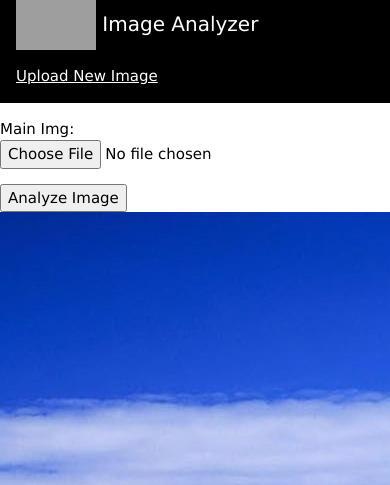
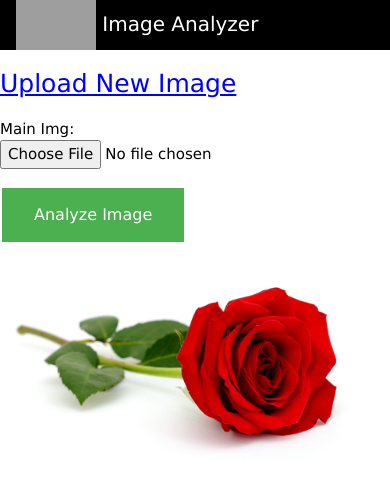
Before and after one commit to aniketparsewar/VisionApp, a Django app: page /image_upload in a window 390 px wide; the page is wider, and only the part inside the window is pictured. Shown: the top 485 px of that part. Run offline with Django 3.2, Linux system fonts and the light colour scheme; grey boxes are pictures that could not be loaded.

Commit message:
responsive add

```diff
--- a/MyLens/templates/vision/home.html
+++ b/MyLens/templates/vision/home.html
@@ -10,25 +10,40 @@
       <link rel="apple-touch-icon" href="apple-touch-icon.png">
       <link rel="stylesheet" href="https://www.w3schools.com/w3css/4/w3.css">
       <meta name="description" content="Image Analyzer">
+<style>
+.button {
+  background-color: #4CAF50;
+  border: none;
+  color: white;
+  padding: 15px 32px;
+  text-align: center;
+  text-decoration: none;
+  display: inline-block;
+  font-size: 16px;
+  margin: 4px 2px;
+  cursor: pointer;
+}
+</style>
 </head>
 <body>
 <div class="w3-container w3-black">
          <a style="font-size:20px"><img src="https://neurohive.io/wp-content/uploads/2018/11/vgg16-1-e1542731207177.png" width="80" height="50" class="d-inline-block align-top" alt="">
          Image Analyzer</a>
-     <p><a href="{% url 'image_upload' %}">Upload New Image</a></p>
+
       </div>
-
+    <p><a href="{% url 'image_upload' %}" style="font-size: 25px; color: blue">Upload New Image</a></p>
     <form method = "post" enctype="multipart/form-data">
         {% csrf_token %}
         {{ form.as_p }}
-    <button type="submit">Analyze Image</button>
+    <button class="button" type="submit">Analyze Image</button>
 
     </form>
+
     <div>
         {% for i in predict %}
         <h3>{{i}}</h3>
         {% endfor %}
-        <img src="media/images/Main_Img.jpg" alt="Image"/>
+        <img src="media/images/Main_Img.jpg" style='width:100%;' border="0" alt="Null"/>
     </div>>
 
 </body>
--- a/MyLens/templates/vision/image_upload.html
+++ b/MyLens/templates/vision/image_upload.html
@@ -4,7 +4,7 @@
   <form method="post" enctype="multipart/form-data">
     {% csrf_token %}
     {{ form.as_p }}
-    <button type="submit">Upload</button>
+    <button class="button" type="submit">Upload</button>
   </form>
 
   <p><a href="{% url 'home' %}">Return to home</a></p>
--- a/MyLens/views.py
+++ b/MyLens/views.py
@@ -62,11 +62,3 @@ def index(request):
     #print(predict)
     #ImageLens = ImageLens.objects.all()
     return render(request, 'vision/home.html', {'predict': predict})
-
-
-def display_images(request):
-    if request.method == 'GET':
-        # getting all the objects of hotel.
-        ImageLens = ImageLens.objects.all()
-        return render((request, 'display_images.html',
-                       {'main_images': ImageLens}))
```
Also changed, not shown: MyLens/templates/vision/image_form.html (deleted, +0 -24 lines), db.sqlite3, media/images/Main_Img.jpg.
